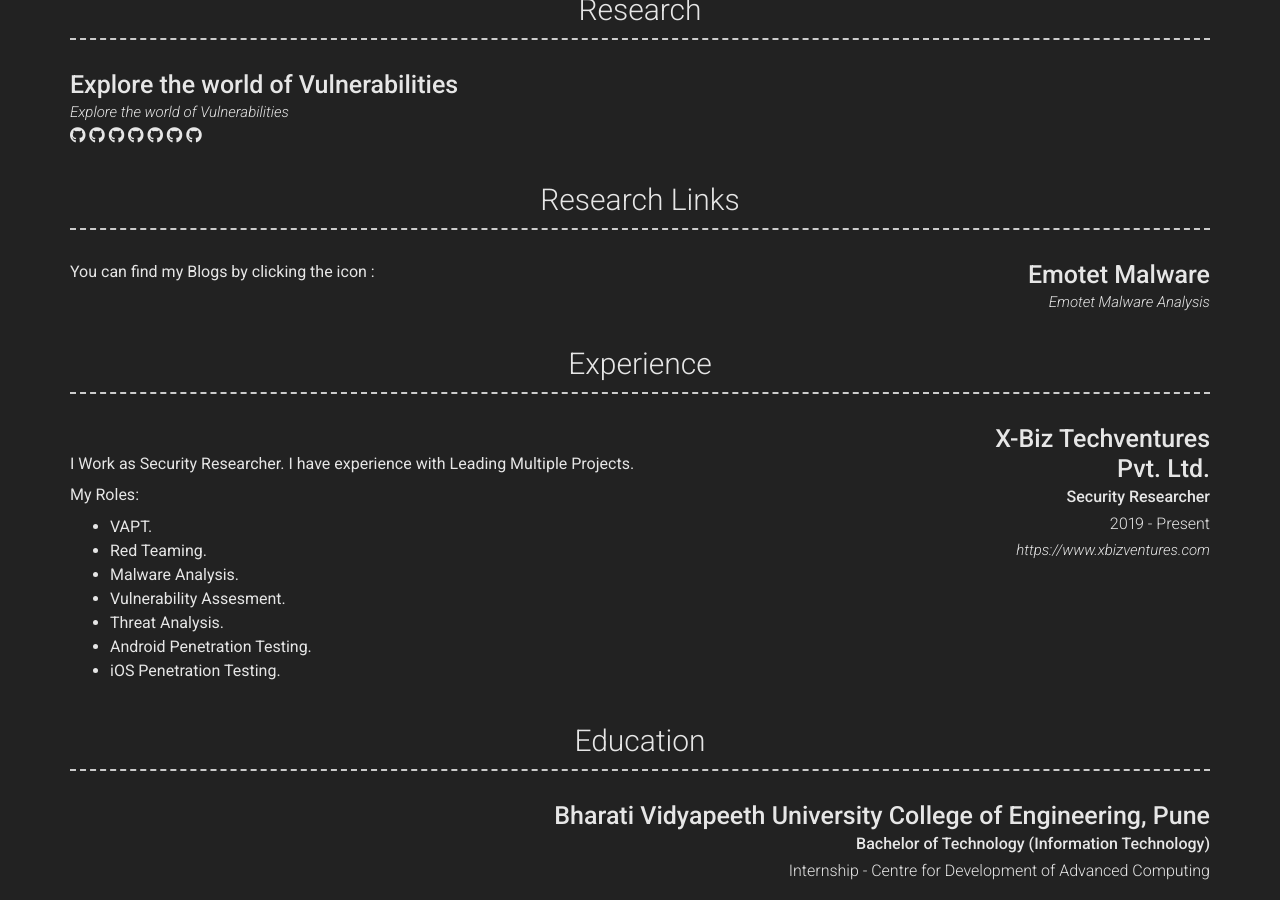
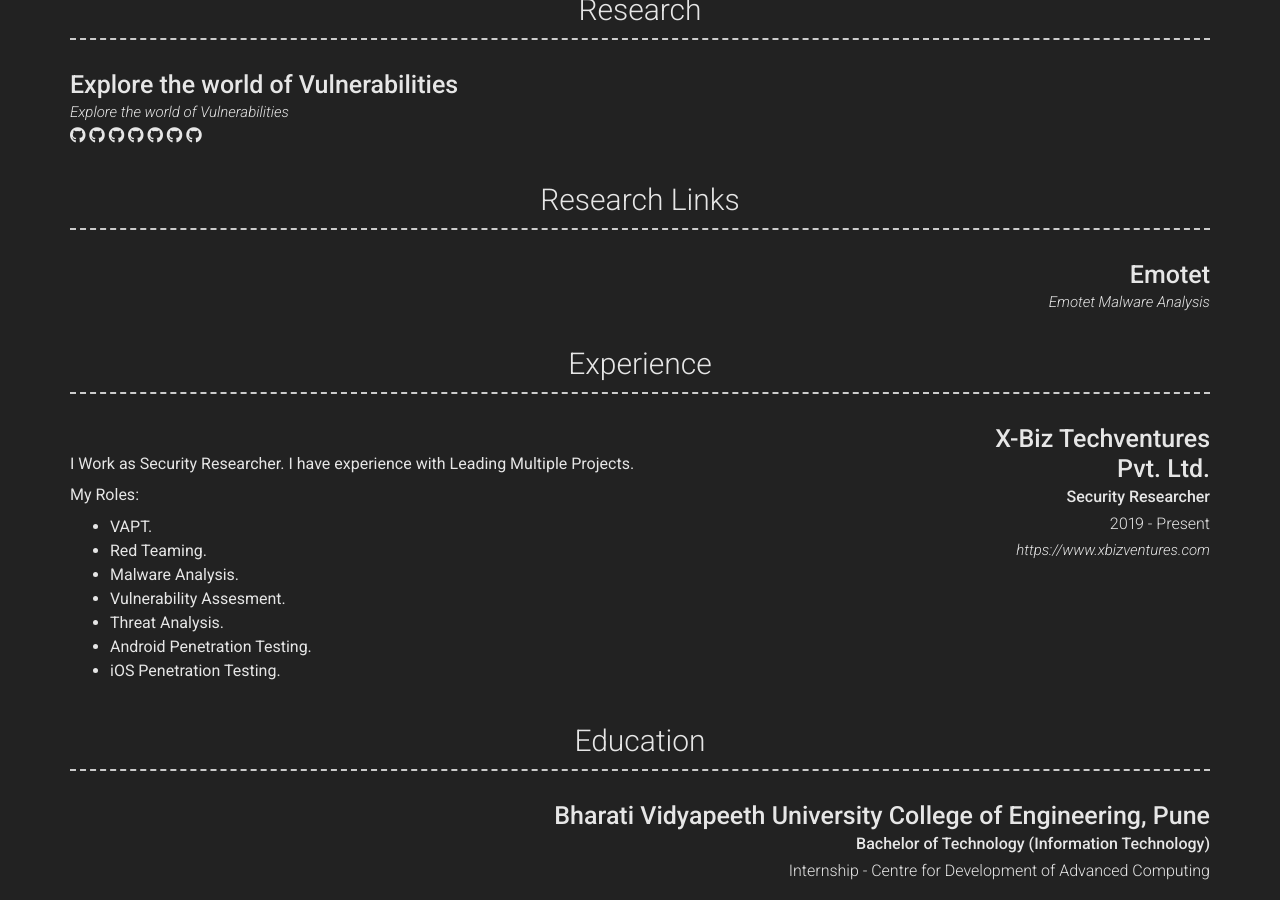
Before and after one commit to yashomer1994/Resume, a Jekyll site: the page built from index.md, in a window 1280 px wide and 900 px high, scrolled down 611 px. Built offline with Jekyll 4.4.1, drawn with Linux system fonts in a browser that asks for light colours; nearby versions of some CDN libraries.

Commit message:
Update _config.yml

```diff
--- a/_config.yml
+++ b/_config.yml
@@ -101,14 +101,14 @@
         title: Emotet Malware
         link: https://yashomer1994.github.io/yash007.github.io/pe/msdos/2021/01/31/Ancillary-Function-Driver.html
         link_text: Emotet Malware Analysis
-        description: | # this will include new lines to allow paragraphs
-         You can find my Blogs by clicking the icon :
 
-        TOPIS:
-           - Memory Forensics.
-           - Malware Analysis.
-           - Windows Exploits
-           - FireEye Challenges 2020
+    layout: list
+    content:
+      - layout: right
+        title: Emotet
+        link: https://yashomer1994.github.io/yash007.github.io/pe/msdos/2021/01/31/Ancillary-Function-Driver.html
+        link_text: Emotet Malware Analysis
+
 
 
   - title: Experience
```
